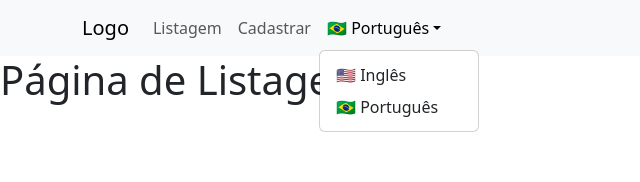
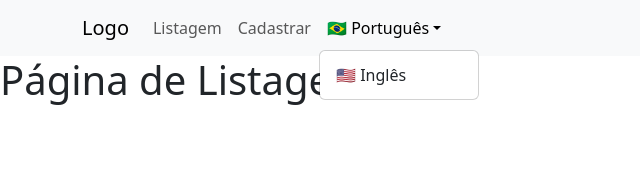
Before and after one commit to giovani-plantae/react-vite-crud-example, a React (Vite) app: page / in a window 1280 px wide. Both pictures are taken after a click on the button "🇧🇷 Português". Shown: the top 182 px of the page, without its empty margins (0-640 px from the left). Built offline with nearby package versions, Linux system fonts and the light colour scheme.

Commit message:
Refactoring i18n import names to "TitleCase"; LanguageDropdown changed to not include current language;

```diff
--- a/src/Components/LanguageDropdown.jsx
+++ b/src/Components/LanguageDropdown.jsx
@@ -2,7 +2,6 @@ import { useTranslation } from 'react-i18next';
 import { NavDropdown } from 'react-bootstrap';
 
 export default function LanguageDropdown() {
-
     const { i18n } = useTranslation();
 
     const languages = i18n.store.data[i18n.resolvedLanguage].countries;
@@ -11,13 +10,20 @@ export default function LanguageDropdown() {
         i18n.changeLanguage(languageCode);
     };
 
+    const currentLanguageLabel = languages[i18n.language];
+
     return (
-        <NavDropdown title={languages[i18n.language]}>
-            {Object.entries(languages).map(([code, label]) => (
-                <NavDropdown.Item key={code} onClick={() => changeLanguage(code)}>
-                    {label}
-                </NavDropdown.Item>
-            ))}
+        <NavDropdown title={currentLanguageLabel}>
+            {Object.entries(languages).map(([code, label]) => {
+                if (code !== i18n.language) {
+                    return (
+                        <NavDropdown.Item key={code} onClick={() => changeLanguage(code)}>
+                            {label}
+                        </NavDropdown.Item>
+                    );
+                }
+                return null;
+            })}
         </NavDropdown>
     );
 }
--- a/src/main.jsx
+++ b/src/main.jsx
@@ -1,6 +1,6 @@
 import React from 'react'
 import { I18nextProvider } from 'react-i18next';
-import i18n from './Services/i18n/i18n.js';
+import i18n from './Services/I18n/I18n.js';
 import ReactDOM from 'react-dom/client'
 import App from './App.jsx'
 import 'bootstrap/dist/css/bootstrap.min.css';
```
Also changed, not shown: src/Services/I18n/I18n.js (renamed from src/Services/i18n/i18n.js), src/Services/I18n/locales/en/countries.json (renamed from src/Services/i18n/locales/en/countries.json), src/Services/I18n/locales/en/menu.json (renamed from src/Services/i18n/locales/en/menu.json), src/Services/I18n/locales/en/page.json (renamed from src/Services/i18n/locales/en/page.json), src/Services/I18n/locales/pt-BR/countries.json (renamed from src/Services/i18n/locales/pt-BR/countries.json), src/Services/I18n/locales/pt-BR/menu.json (renamed from src/Services/i18n/locales/pt-BR/menu.json), src/Services/I18n/locales/pt-BR/page.json (renamed from src/Services/i18n/locales/pt-BR/page.json).
